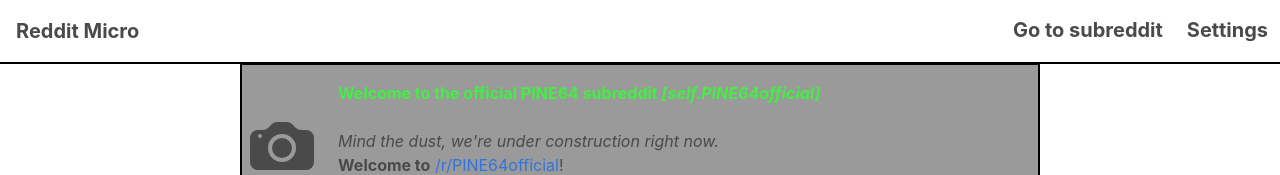
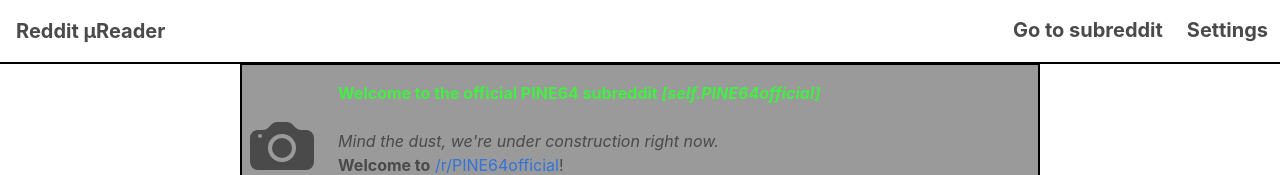
Before and after one commit to arcanemachine/svelte-reddit, a Svelte app: page / in a window 1280 px wide. Shown: the top 175 px of the page. Built offline with nearby package versions, Linux system fonts and the light colour scheme.

Commit message:
Prevent background scrolling when settings menu open

```diff
--- a/src/App.svelte
+++ b/src/App.svelte
@@ -30,20 +30,18 @@
   })
 
   // data
-  let title = 'Reddit Micro';
-  let isLoading = false;
-  let settingsShow = false;
-  let subredditPickerShow = false;
-
-  // settings
-  // let sLeanMode = false;
-
+  let title = 'Reddit μReader';
   let subredditContent = mockedSubredditData;
   let postContent = mockedPostData;
   // let subredditContent;
   // let postContent;
   let postAuthor = '';
   let currentContent = 'subreddit';
+
+  // data - modals
+  let isLoading = false;
+  let settingsShow = false;
+  let subredditPickerShow = false;
 
   const titleClicked = () => {currentContentIs('subreddit')}
   const currentContentIs = (x) => {
@@ -73,10 +71,7 @@
   }
   const settingsToggle = () => {
     settingsShow = !settingsShow;
-    // if (settingsShow) {  // && sLeanMode) {
-    //   currentContent = 'subreddit';
-    // }
-    document.querySelector('html').style.overflowY = subredditPickerShow ? 'hidden' : 'default';
+    document.querySelector('html').style.overflowY = settingsShow ? 'hidden' : 'default';
   }
 
   // SubredditPicker
```
